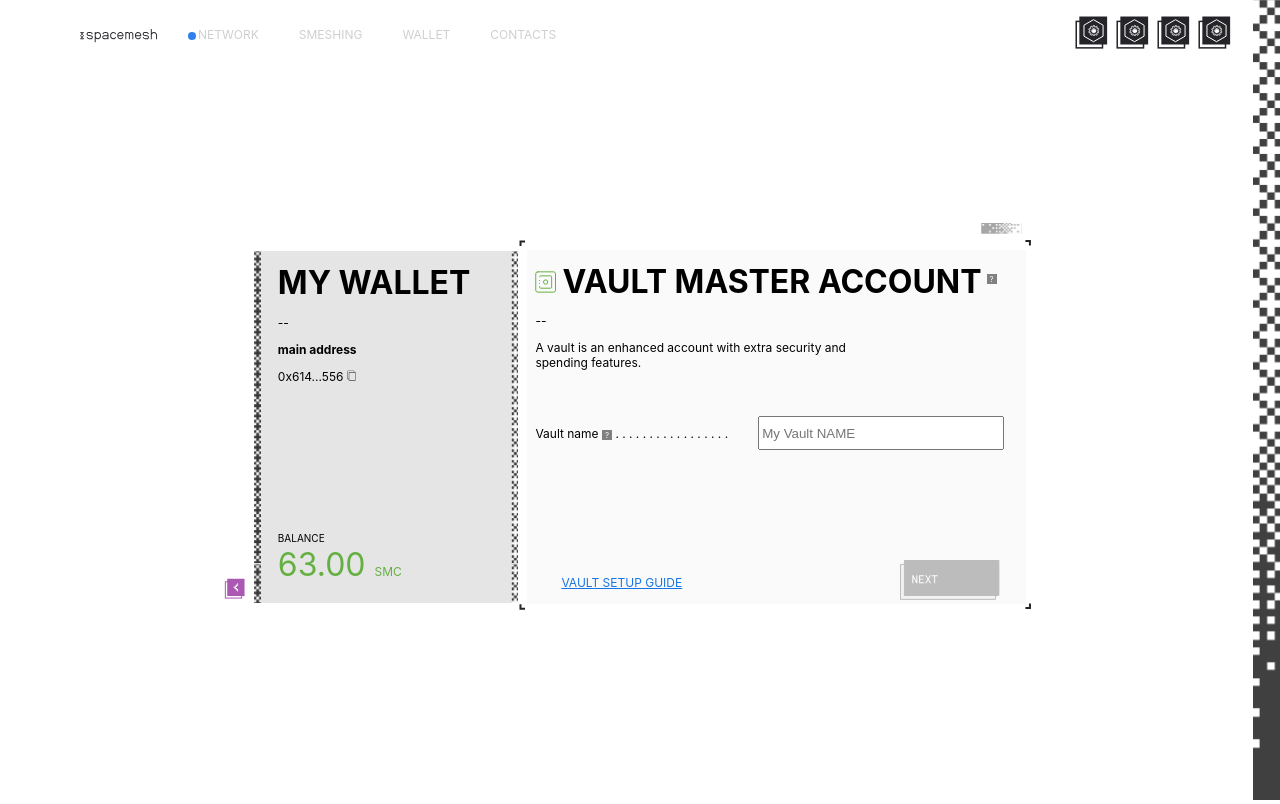
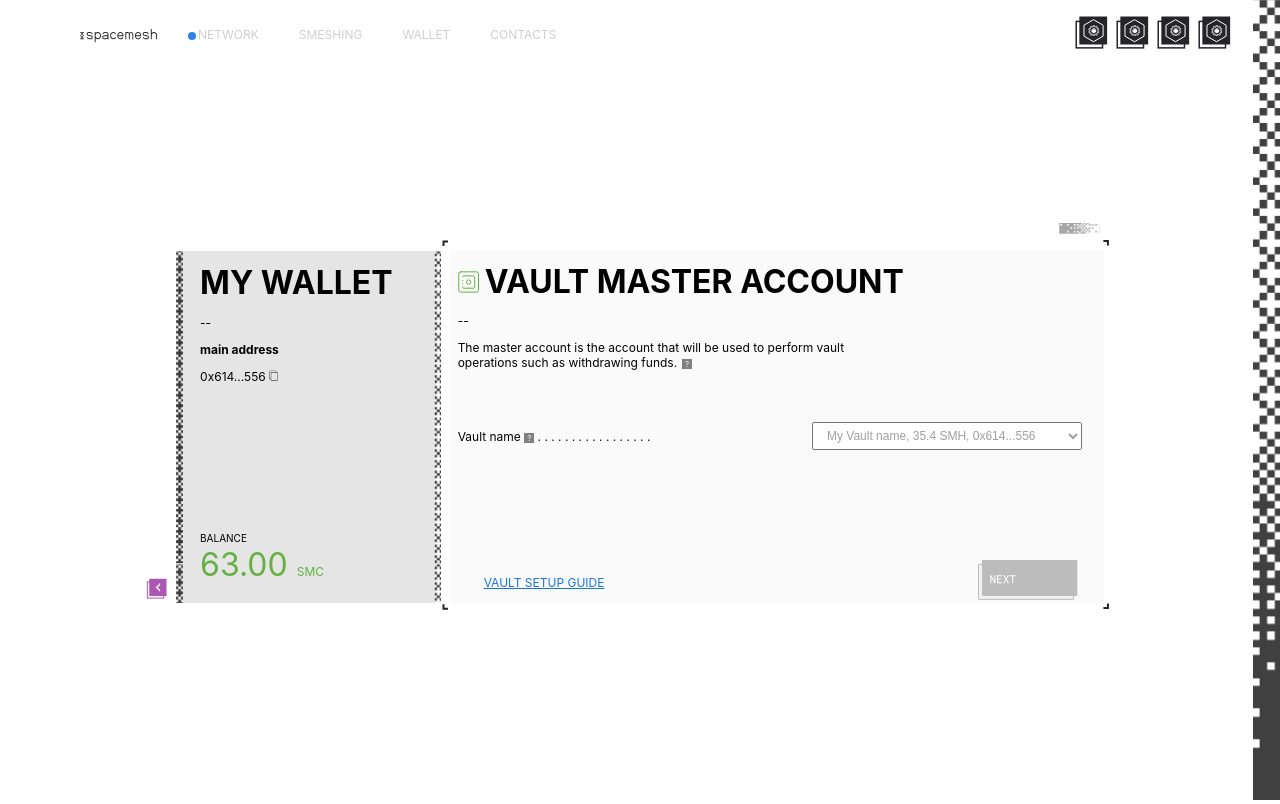
Before and after one commit to aveWorld/smapp, a React (Create React App) app: page /master_account in a window 1280 px wide. Built offline with nearby package versions, Linux system fonts and the light colour scheme.

Commit message:
add master account page

```diff
--- a/src/components/MasterAccount/index.js
+++ b/src/components/MasterAccount/index.js
@@ -25,15 +25,18 @@ import VaultTopImg from '../../assets/svg/vault_top-img.svg'
                 <VaultHeader>
                     <div className="header__title">
                         <h3 className="header__title"><span><ReactSVG src={TitleImg} className="header__img"/></span> VAULT MASTER ACCOUNT</h3>
-                        <span className="header__question">
-                            <QuestionMark>?</QuestionMark>
-                            <div className="header__tooltip">
-                                <p className="tooltip__p">Vault will be created in My Wallet. To create a vault which uses a Ledger device for signing transactions, create a vault in a Ledger wallet.</p>
-                            </div>
-                        </span>
                     </div>
                     <p className="vault__text">--</p>
-                    <p className="vault__text fixed-width">A vault is an enhanced account with extra security and spending features.</p>
+                    <div className="vault__text fixed-width d-flex">
+                        <p>The master account is the account that will be used to perform vault operations such as withdrawing funds.
+                        <span className="header__question">
+                        <QuestionMark>?</QuestionMark>
+                        <div className="main__tooltip">
+                                <p className="tooltip__p">Vault will be created in My Wallet. To create a vault which uses a Ledger device for signing transactions, create a vault in a Ledger wallet.</p>
+                        </div>
+                        </span>
+                        </p>
+                    </div>
                 </VaultHeader>
                 <VaultMain>
                     <div className="vault__text">Vault name <span className="main__question">
@@ -42,7 +45,11 @@ import VaultTopImg from '../../assets/svg/vault_top-img.svg'
                                 <p className="tooltip__p">Vault will be created in My Wallet. To create a vault which uses a Ledger device for signing transactions, create a vault in a Ledger wallet.</p>
                         </div>
                         </span>  . . . . . . . . . . . . . . . . .</div>
-                    <input type="text" className="vault__input" placeholder="My Vault NAME"/>
+                        <select name="select" className="main__select">
+                            <option value="value1">My Vault name, 35.4 SMH, 0x614...556</option>
+                            <option value="value2">My Vault name, 35.4 SMH, 0x614...556</option>
+                            <option value="value3">My Vault name, 35.4 SMH, 0x614...556</option>
+                        </select>
                 </VaultMain>
                 <VaultFooter>
                     <Link to="/" className="footer__link">VAULT SETUP GUIDE</Link>
@@ -114,18 +121,17 @@ import VaultTopImg from '../../assets/svg/vault_top-img.svg'
     .header__title {
         display: flex;
     }
+    .header__img {
+        margin-right: 5px;
+    }
     .header__question {
-        display: flex;
-        margin-top: 12px;
+        position: relative;
         margin-left: 5px;
-        &:hover .header__tooltip{
+        &:hover .main__tooltip{
             display: block;
         }
     }
-    .header__img {
-        margin-right: 5px;
-    }
-    .header__tooltip {
+    .main__tooltip {
         display: none;
         position: absolute;
         width: 250px;
@@ -134,6 +140,9 @@ import VaultTopImg from '../../assets/svg/vault_top-img.svg'
         font-size: 12px;
         border: 1px solid black;
         z-index: 1;
+        left: 0;
+        top: 0;
+        margin-top: 4px;
     }
     .tooltip__p {
         text-align: center;
@@ -147,14 +156,16 @@ import VaultTopImg from '../../assets/svg/vault_top-img.svg'
   `
 
   const VaultMain = styled.div`
-    padding-top: 34px;
+    padding-top: 40px;
     display: flex;
     justify-content: space-between;
     align-items: center;
-    .vault__input {
-        width: 238px;
+    .main__select {
+        width: 270px;
         height: 28px;
-        margin-left: 30px;
+        color: rgba(64, 64, 64, 0.5);
+        font-size: 12px;
+        padding-left: 10px;
     }
     .main__question {
         position: relative;
```
Also changed, not shown: 1 other file (tests, documents, lock files or other folders).
